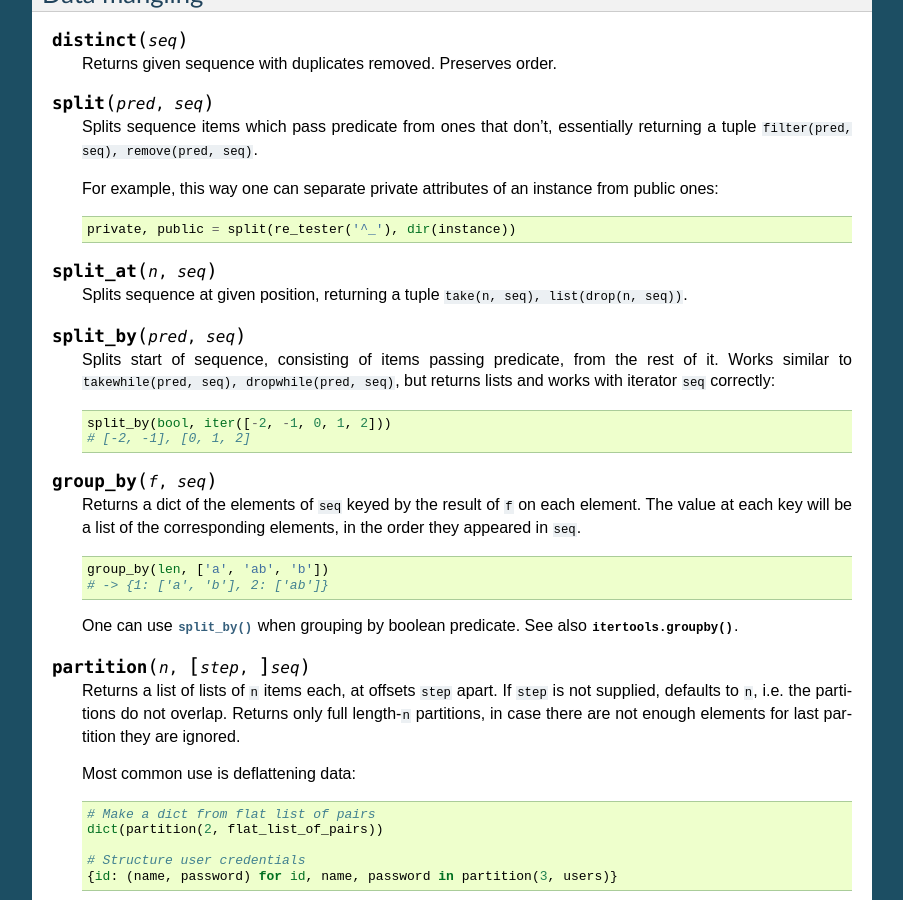
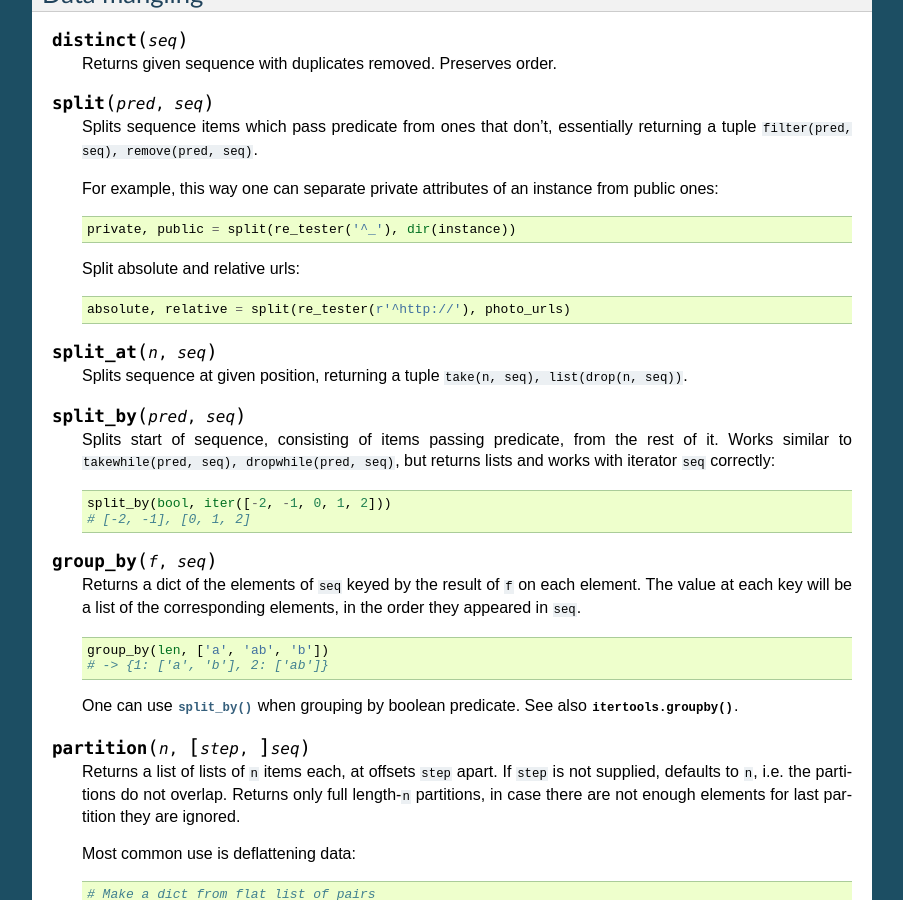
Before and after one commit to Jamaal224/funcy, a Sphinx documentation site: the page built from docs/seqs.rst, in a window 1280 px wide and 900 px high, scrolled down 5155 px. Shown: the whole window, without its empty margins (198-1101 px from the left). Built offline with Sphinx 7.4.7, drawn with Linux system fonts in a browser that asks for light colours; pages that are not in the unit, such as notebooks, are missing from menus.

Commit message:
Added a split urls example to docs

```diff
--- a/docs/seqs.rst
+++ b/docs/seqs.rst
@@ -301,6 +301,10 @@ Data mangling
 
         private, public = split(re_tester('^_'), dir(instance))
 
+    Split absolute and relative urls::
+
+        absolute, relative = split(re_tester(r'^http://'), photo_urls)
+
 .. function:: split_at(n, seq)
 
     Splits sequence at given position, returning a tuple ``take(n, seq), list(drop(n, seq))``.
```
